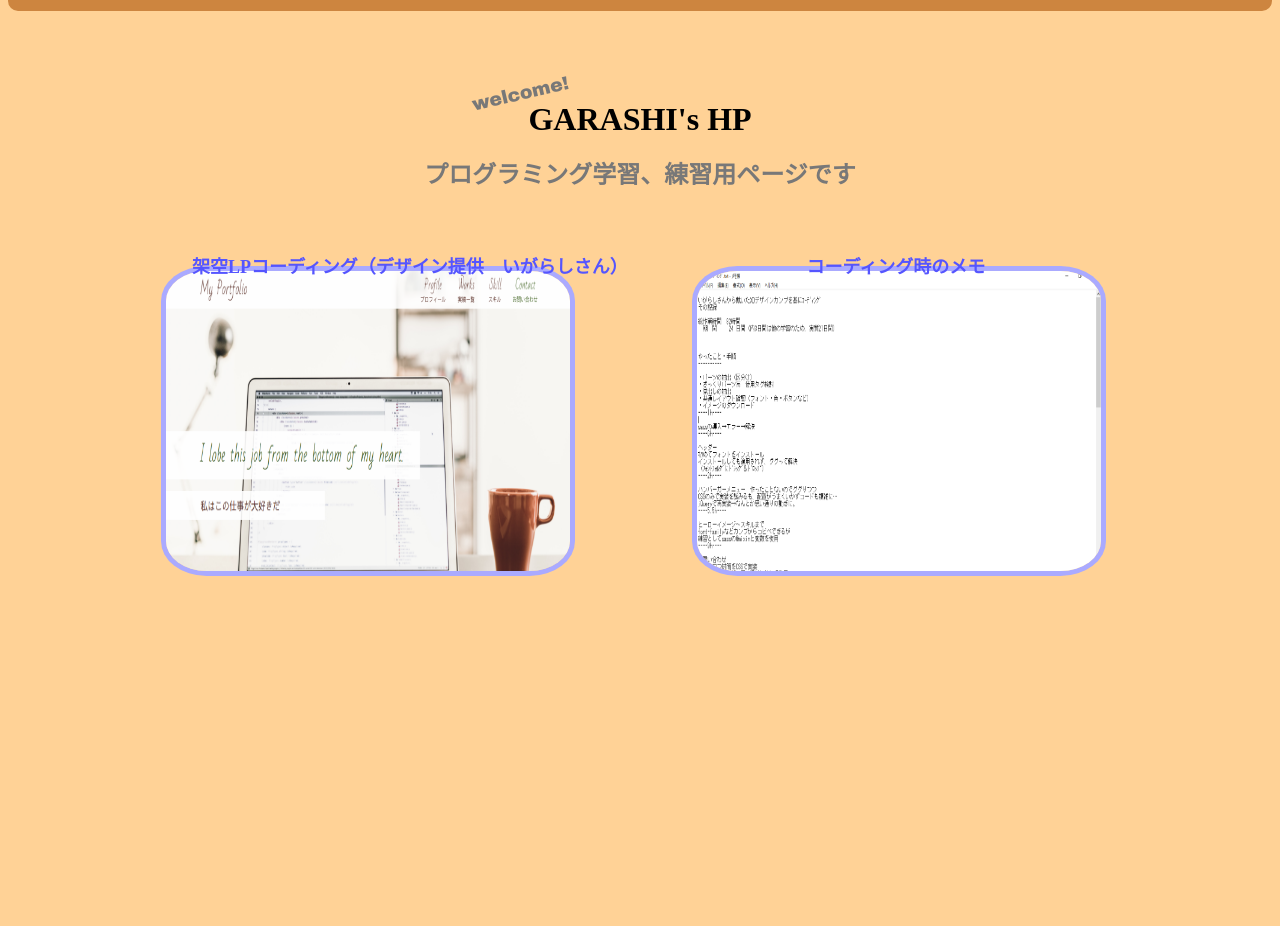
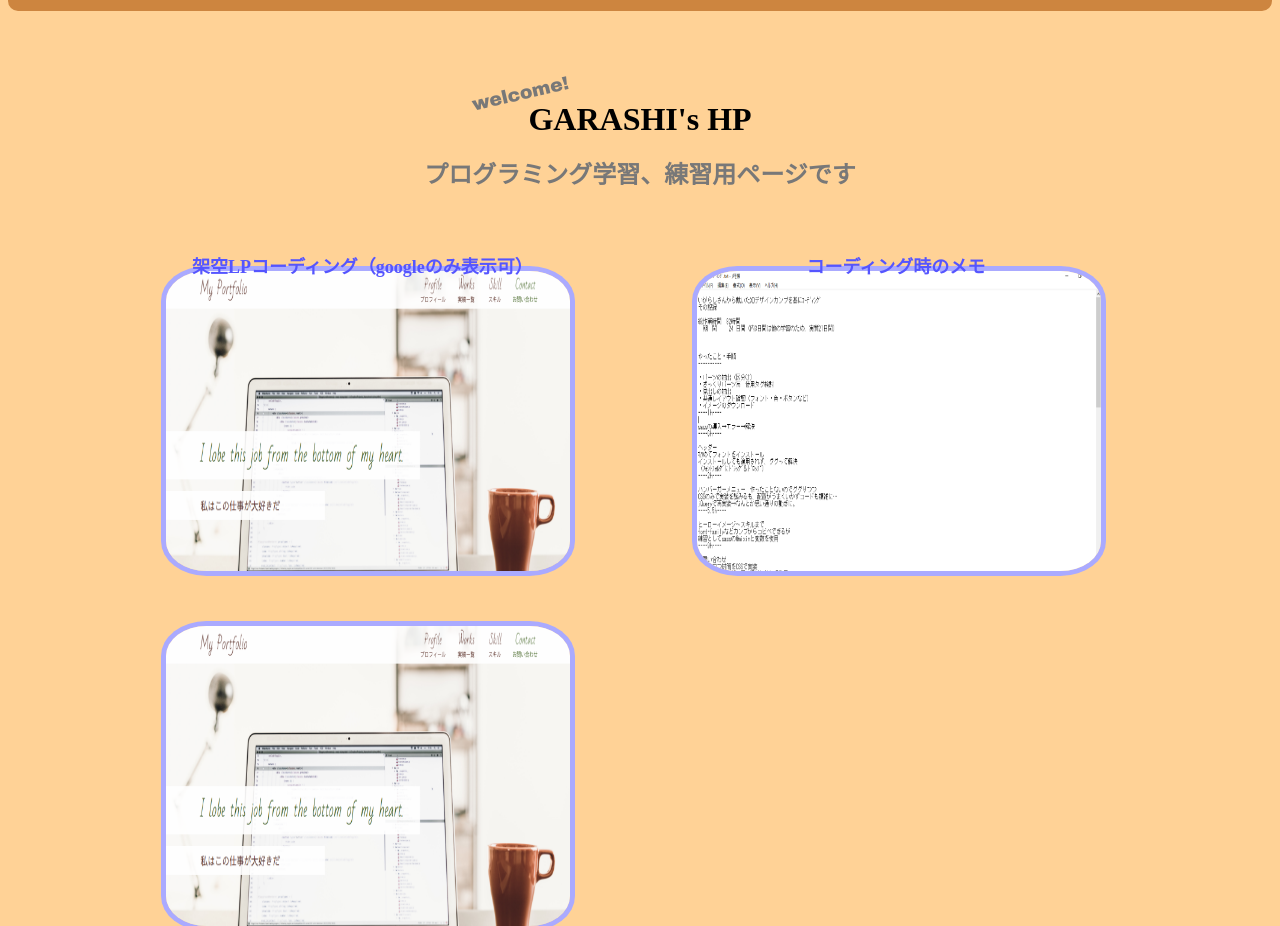
Before and after one commit to GARASHI-i/GARASHIsHP, a plain HTML site: page index.html in a window 1280 px wide. Shown: the part 87-1013 px from the top of the page. Before the commit the page ends 800 px from the top, so only its background shows below. Drawn offline with Linux system fonts and the light colour scheme.

Commit message:
Update index.html

```diff
--- a/index.html
+++ b/index.html
@@ -33,10 +33,11 @@
 	  <h1>GARASHI's HP<//h1><br>
 	  <p>プログラミング学習、練習用ページです</p>
 	  <div class="image-area">
-	      <p class="lp-title">架空LPコーディング（デザイン提供　いがらしさん）</p>
+	      <p class="lp-title">架空LPコーディング（googleのみ表示可）</p>
 	      <p class="memo-title">コーディング時のメモ</p>
 	      <a href="https://garashi-i.github.io/LP-fictitious/"><img title="架空LPコーディング（デザイン提供　いがらしさん）" class="lp-image image" src = "LP.png" width="400" height="300" alt="背景画像"></a>
 	      <a href="memo.html"><img title="コーディング時のメモ" class="memo-image image" src = "memo.png" width="200" height="300" alt="背景画像"></a>
+	      <a href="https://kanzen-kinto.jp/"><img title="特化ブログ【きちんとKINTO】" class="lp-image image" src = "LP.png" width="400" height="300" alt="背景画像"></a>
 	  </div>
 	</div>
 
```
